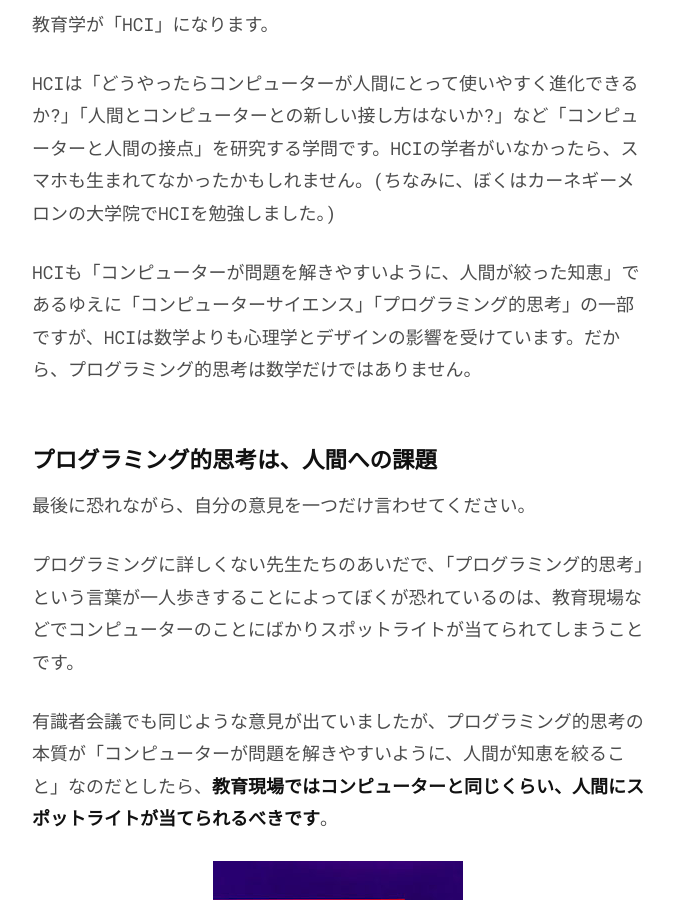
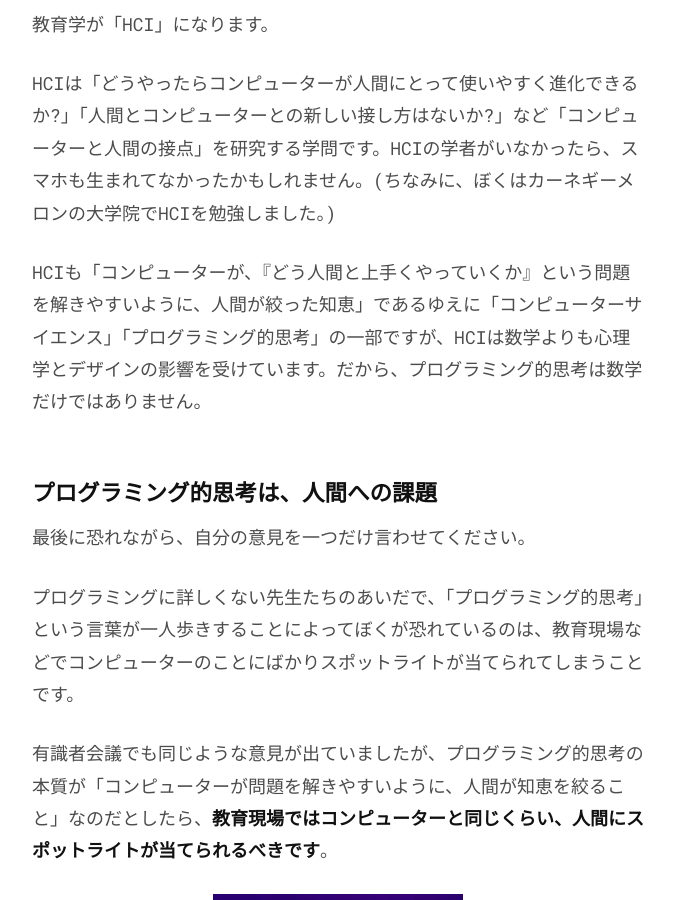
Before and after one commit to chibicode/senseicode, a Jekyll site: the page built from _posts/2016-06-30-cs-vs-programming.md, in a window 1280 px wide and 900 px high, scrolled down 11194 px. Shown: the whole window, without its empty margins (302-976 px from the left). Built offline with Jekyll 4.4.1, drawn with Linux system fonts in a browser that asks for light colours; comment, search, counter and statistics services are not loaded.

Commit message:
:pencil:

```diff
--- a/_posts/2016-06-30-cs-vs-programming.md
+++ b/_posts/2016-06-30-cs-vs-programming.md
@@ -178,7 +178,7 @@ tweet_id: 750120073335943170
 
 HCIは「どうやったらコンピューターが人間にとって使いやすく進化できるか?」「人間とコンピューターとの新しい接し方はないか?」など「コンピューターと人間の接点」を研究する学問です。HCIの学者がいなかったら、スマホも生まれてなかったかもしれません。(ちなみに、ぼくはカーネギーメロンの大学院でHCIを勉強しました。)
 
-HCIも「コンピューターが問題を解きやすいように、人間が絞った知恵」であるゆえに「コンピューターサイエンス」「プログラミング的思考」の一部ですが、HCIは数学よりも心理学とデザインの影響を受けています。だから、プログラミング的思考は数学だけではありません。
+HCIも「コンピューターが、『どう人間と上手くやっていくか』という問題を解きやすいように、人間が絞った知恵」であるゆえに「コンピューターサイエンス」「プログラミング的思考」の一部ですが、HCIは数学よりも心理学とデザインの影響を受けています。だから、プログラミング的思考は数学だけではありません。
 
 ## プログラミング的思考は、人間への課題
 
```
